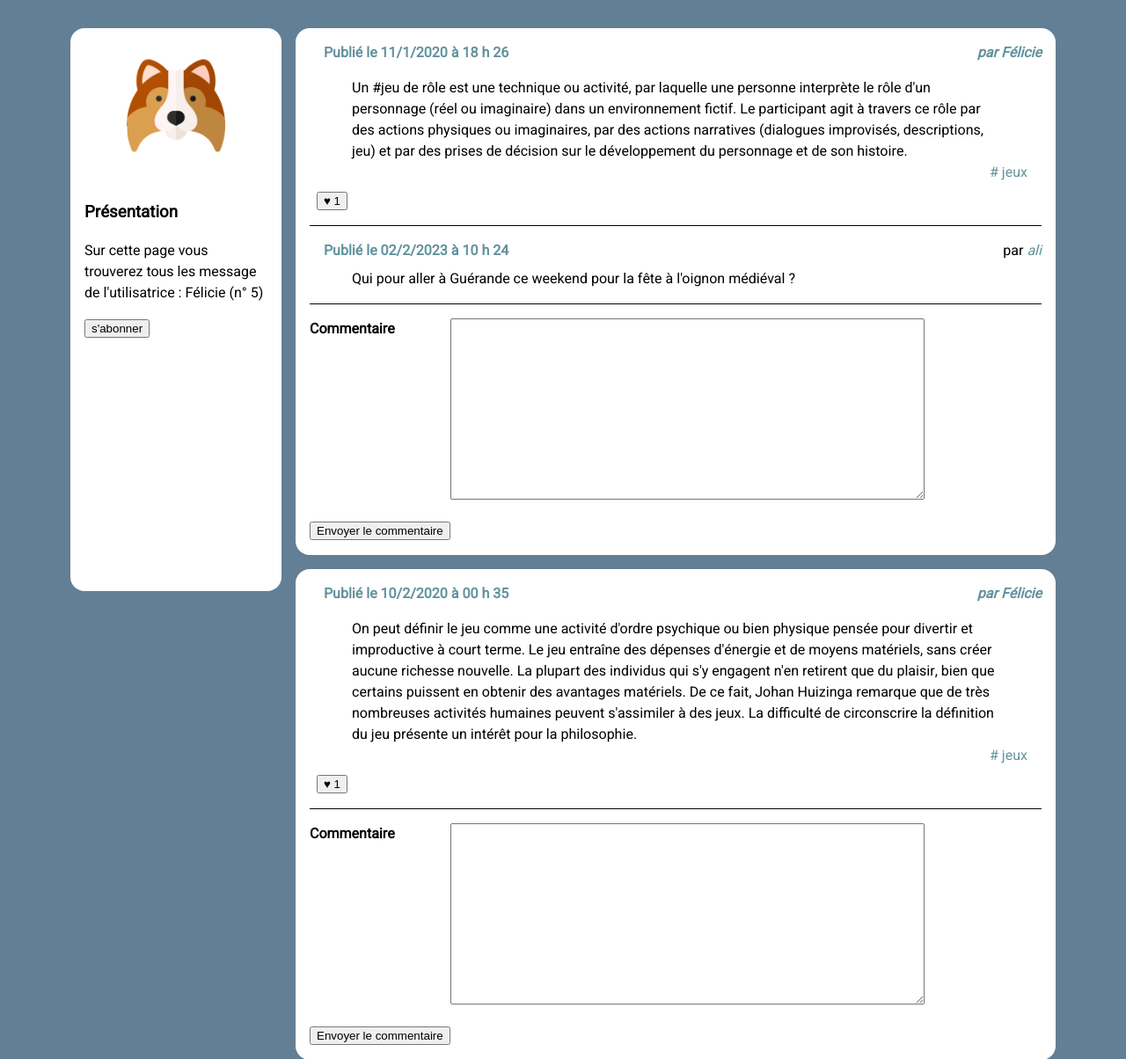
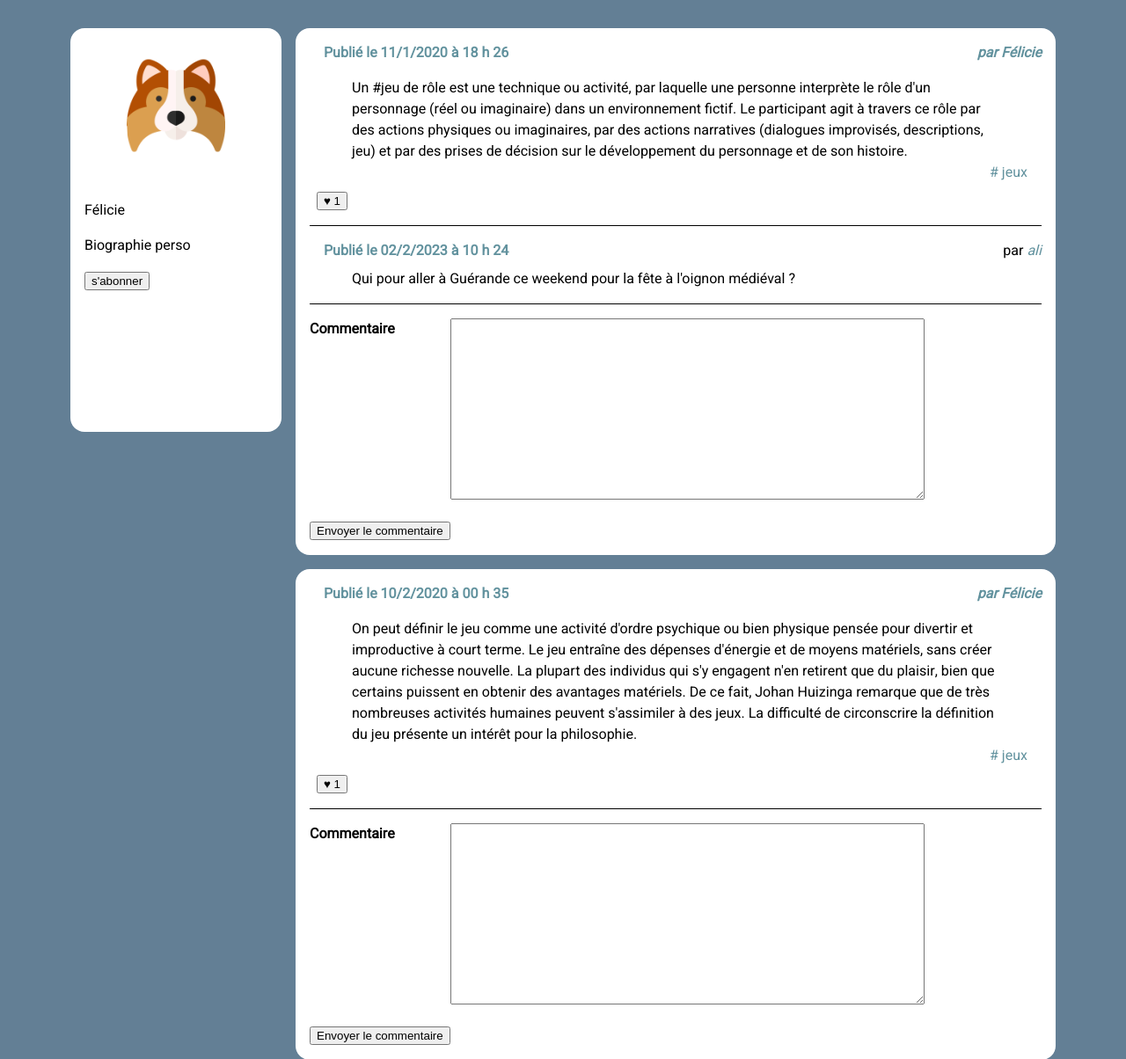
Before and after one commit to GaetanSourisse/PetMates_social_network, a PHP site: page /wall.php?user_id=5 in a window 1280 px wide. Shown: the part 88-1292 px from the top of the page at 88% size. Run offline with PHP 8.4, Linux system fonts and the light colour scheme; a user stored in the database is signed in; data comes from the database, SQL or seed files in the repository.

Commit message:
profil fixe

```diff
--- a/settings.php
+++ b/settings.php
@@ -28,7 +28,7 @@ include('forbidenpage.php');
             </section>
         </aside>
 
-        <main>
+        <main class="mainwall">
             <?php
 
             $userId = intval($_GET['user_id']);
--- a/style.css
+++ b/style.css
@@ -118,9 +118,12 @@ body>header #user:hover ul{
     color:black;
     width: 13em;
     border-radius: 1em;
-    padding: 0em 1em 0em 1em;
+    padding: 0em 1em 10em 1em;
+    position: fixed;
 }
-
+.mainwall{
+    margin-left: 15em;
+}
 #wrapper{
     display:flex;
     width:70em;
@@ -155,6 +158,7 @@ body>header #user:hover ul{
     flex:3;
     padding-left:1em;
     height: 80vh;
+
 }
 
 #wrapper main article{
@@ -219,7 +223,8 @@ body>header #user:hover ul{
     display:flex;
     flex-wrap: wrap;
     align-items:flex-start;
-    align-content: flex-start ;
+    align-content: flex-start;
+    margin-left: 15em;
 }
 .contacts article{
     width:25em;
--- a/wall.php
+++ b/wall.php
@@ -72,11 +72,8 @@ include('forbidenpage.php');
                 ;
                 ?>
 
-                <h3>Présentation</h3>
-                <p>Sur cette page vous trouverez tous les message de l'utilisatrice :
-                    <?php echo $user['alias'] ?>
-                    (n°
-                    <?php echo $userId ?>)
+                <h1 class="pseudo"></h1><?php echo $user['alias'] ?></h1>
+                <p>Biographie perso
                 </p>
                 <?php
                 //si on est sur son propre mur, on ajoute la possibilité d'afficher les abonnements et abonnés
@@ -101,7 +98,7 @@ include('forbidenpage.php');
                 ?>
             </section>
         </aside>
-        <main>
+        <main class="mainwall">
 
             <?php
             //on déclare la variable explanation pour s'en servir après si jamais il y en a besoin
```
